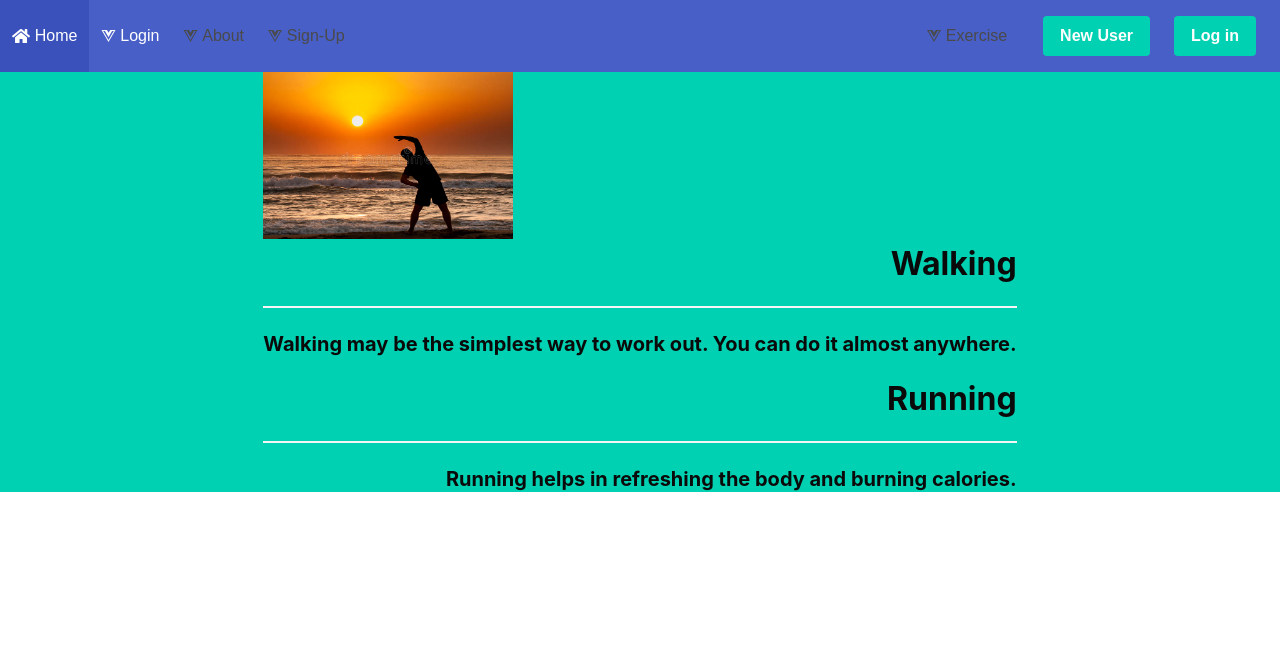
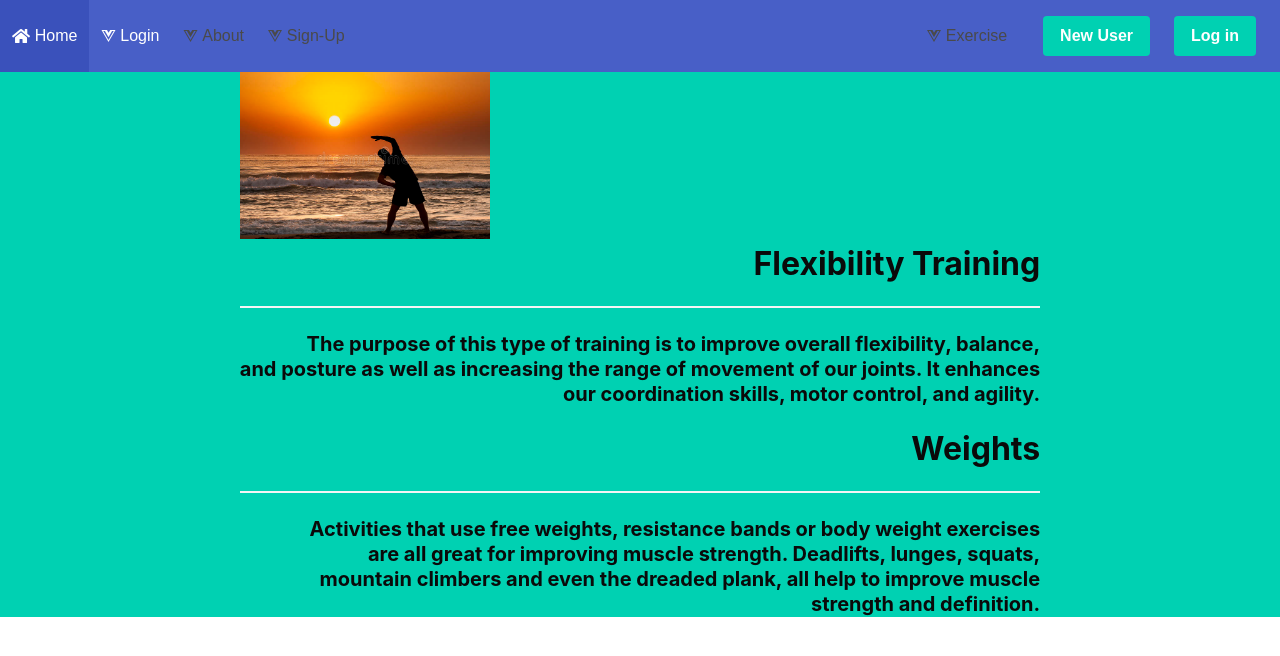
Before and after one commit to gorlagup1/fitness-tracker, a Vue app in the folder client/: page /Exercise in a window 1280 px wide. Shown: the top 656 px of the page. Built offline with nearby package versions, Linux system fonts and the light colour scheme.

Commit message:
--- Auto-Git Commit ---

```diff
--- a/client/src/App.vue
+++ b/client/src/App.vue
@@ -17,11 +17,12 @@ export default {
 
 <style lang="scss">
 body{
-  background-color:lightcyan;
-  background-image: url("./assets/fittness.png");
-  padding: 200px 100px;
+
+  background-image: url("./assets/photo.jpg");
+  padding: 500px 100px;
   margin: 100px;
   background-repeat:no-repeat;
+  background-size:cover;
 
 }
 
--- a/client/src/views/Exercise.vue
+++ b/client/src/views/Exercise.vue
@@ -5,20 +5,25 @@
       <div class="title">
       <img src="../assets/exercise.jpg" width="250" height="190" display:none>
      <h2 class="has-text-black has-text-weight-bold has-text-right">
-          Walking
+          Flexibility Training
 
      </h2>
      <hr>
       <h3 class="subtitle has-text-black has-text-weight-bold has-text-right"><b>
-        Walking may be the simplest way to work out. You can do it almost anywhere.
+        The purpose of this type of training is to improve overall flexibility, balance, <br>
+        and posture as well as increasing the range of movement of our joints. It enhances <br>
+        our coordination skills, motor control, and agility.
       </b></h3>
        <h2 class="has-text-black has-text-weight-bold has-text-right">
-          Running
+          Weights
 
      </h2>
      <hr>
       <h3 class="subtitle has-text-black has-text-weight-bold has-text-right"><b>
-       Running helps in refreshing the body and burning calories.
+      Activities that use free weights, resistance bands or body weight exercises <br>
+      are all great for improving muscle strength. Deadlifts, lunges, squats,<br>
+      mountain climbers and even the dreaded plank, all help to improve muscle <br>
+      strength and definition.
       </b></h3>
 
 
```
Also changed, not shown: client/src/assets/photo-2.jpeg (added), client/src/assets/photo.jpg (added).
